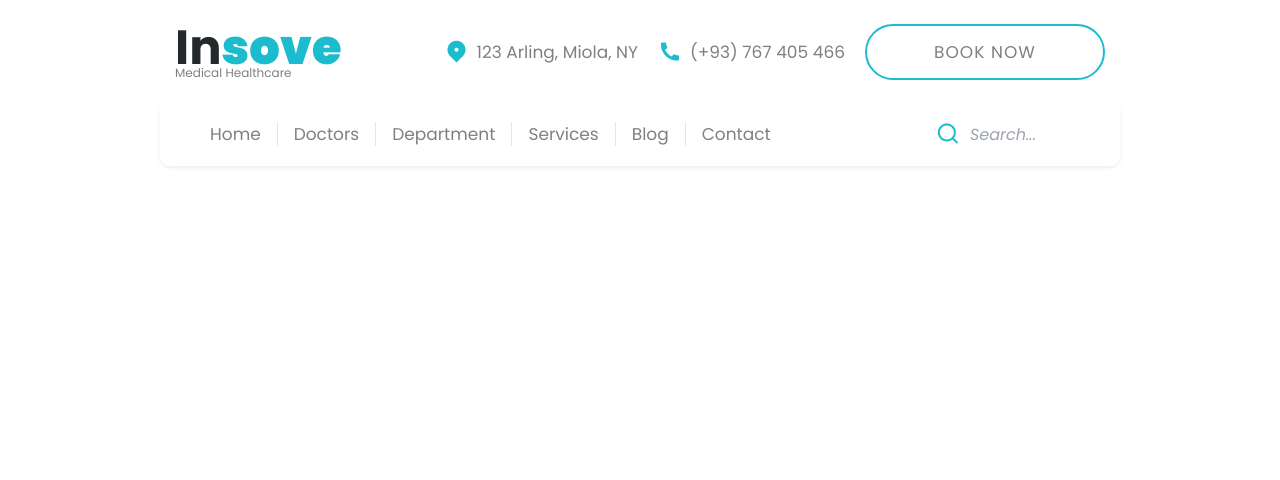
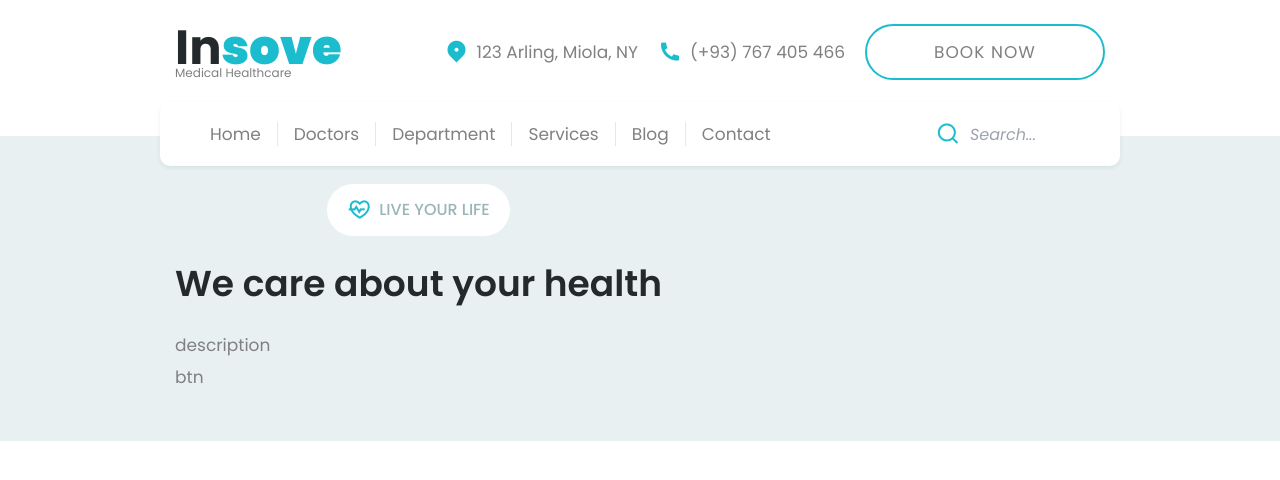
Before and after one commit to Elhambasir/modern-landing-page, a website: page index.html in a window 1280 px wide. Drawn offline with nearby package versions, Linux system fonts and the light colour scheme.

Commit message:
Add hero section

```diff
--- a/index.html
+++ b/index.html
@@ -175,7 +175,29 @@
   </header>
 
   <!-- HERO -->
-
+  <section class="hero bg-grey py-12 xl:pt-12 xl:pb-0 overflow-hidden">
+    <!-- TEXT & IMAGE -->
+    <div class="container mx-auto lg:flex h-full">
+      <!-- TEXT -->
+      <div class="hero_text xl:w-[48%] text-center lg:text-left xl:text-left">
+        <!-- BADGE -->
+        <div class="flex items-center bg-white py-[10px] px-[20px] w-max gap-x-2 mb-[26px]
+        rounded-full mx-auto xl:mx-0">
+          <i class="ri-heart-pulse-line text-2xl text-accent"></i>
+          <div class="uppercase text-base font-medium text-[#9ab4b7] tracking-24px]">Live your life</div>
+        </div>
+        <!-- TITLE -->
+        <h1 class="h1 mb-6">We care about your health</h1>
+        <!-- DESCRIPTION -->
+        <P>description</P>
+        <!-- BTN -->
+        <button>btn</button>
+      </div>
+      <!-- IMAGE -->
+      <div class="hero_img hidden xl:flex max-w-[814px] self-end">
+      </div>
+    </div>
+  </section>
   <!-- HERO END -->
   <!-- SWIPPER -->
   <script src="src/js/swiper-bundle.min.js"></script>
```
Also changed, not shown: dist/output.css.
